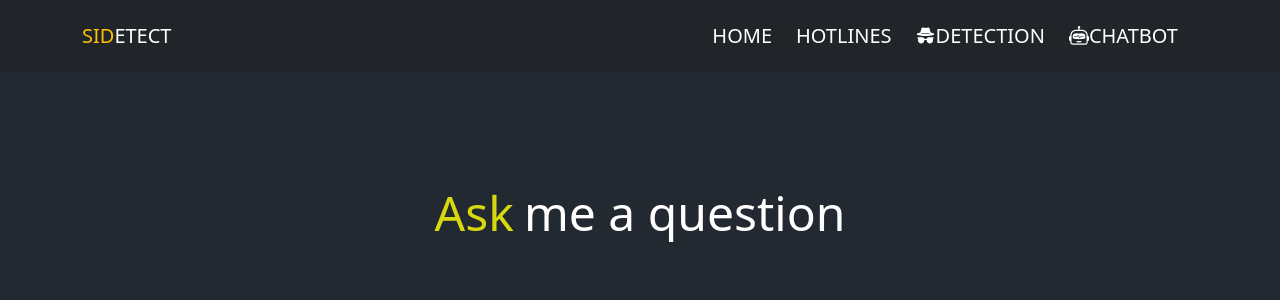
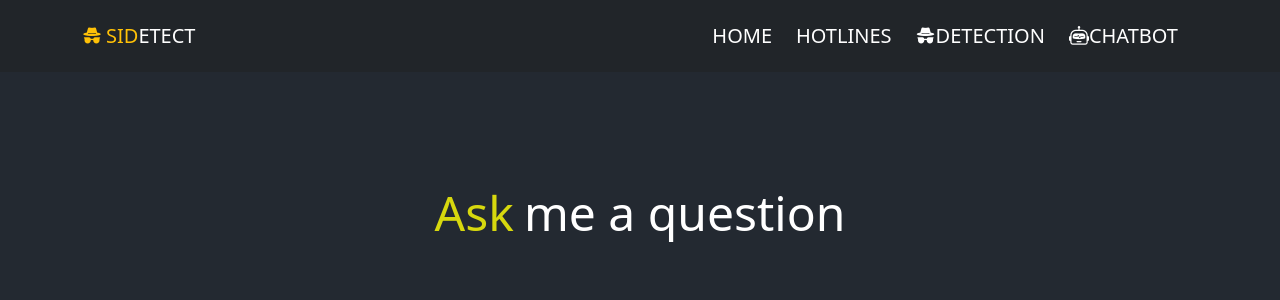
Before and after one commit to NeilCutter/SIDetect-Web-App, a Flask app: page /chatbot in a window 1280 px wide. Shown: the top 300 px of the page. Run offline with Flask 3, Linux system fonts and the light colour scheme.

Commit message:
icon sidetect

```diff
--- a/webapp/templates/index.html
+++ b/webapp/templates/index.html
@@ -21,7 +21,7 @@
   <nav class="navbar navbar-expand-lg navbar-dark py-3 fixed-top bg-dark">
 
     <div class="container">
-      <a class="navbar-brand" href="{{ url_for('home') }}"><span class="text-warning">SID</span>ETECT</a>
+      <a class="navbar-brand" href="{{ url_for('home') }}"><span class="bi bi-incognito text-warning me-1"></span><span class="text-warning">SID</span>ETECT</a>
 
       <button class="navbar-toggler" type="button" data-bs-toggle="collapse" data-bs-target="#navmenu">
         <span class="navbar-toggler-icon"></span>
```
